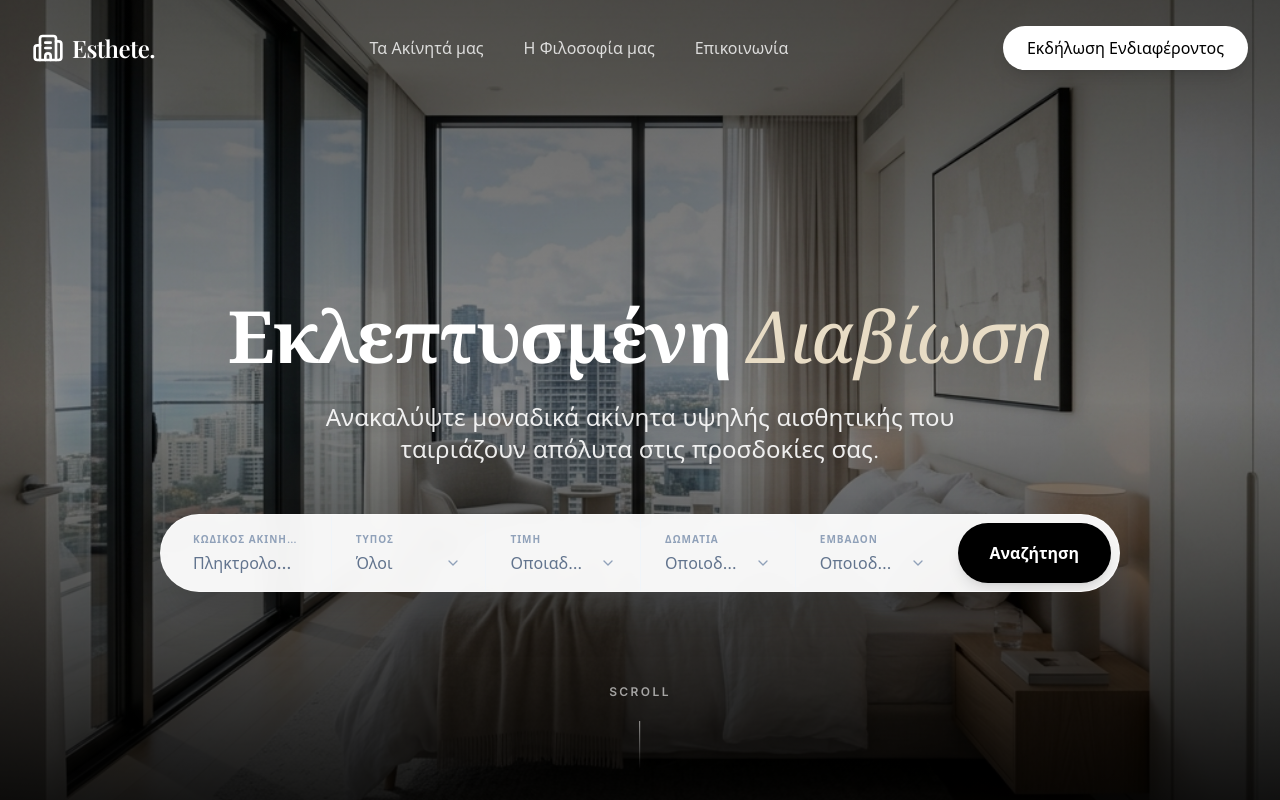
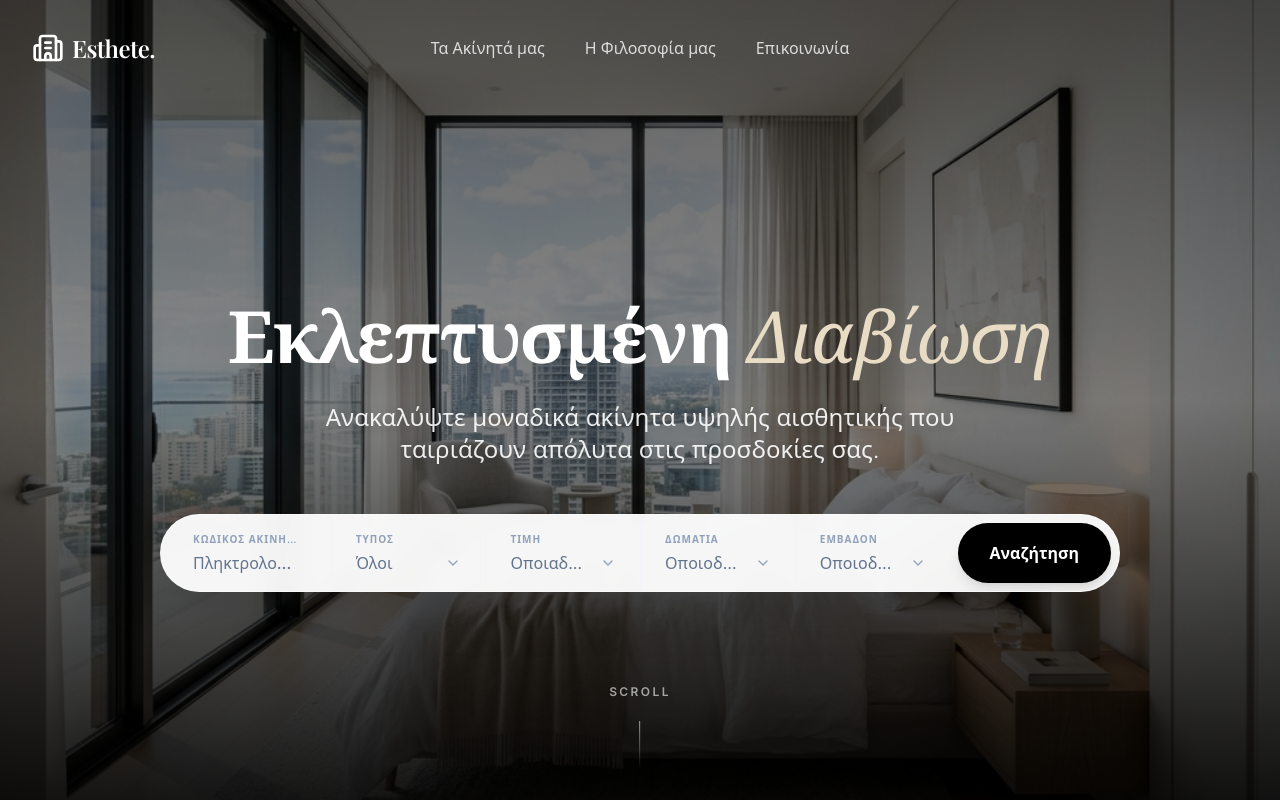
Before and after one commit to FotiosAp/Real_Estate_demo, a React (Vite) app: page / in a window 1280 px wide. Shown: the top 800 px of the page. Built offline with nearby package versions, Linux system fonts and the light colour scheme; a web font is replaced by a local one.

Commit message:
Last button

```diff
--- a/src/components/Navbar.jsx
+++ b/src/components/Navbar.jsx
@@ -45,15 +45,19 @@ const Navbar = () => {
   return (
     <nav className={`fixed w-full z-50 transition-all duration-500 border-b ${isSolid ? 'bg-white/90 backdrop-blur-md border-slate-200 shadow-sm py-2' : 'bg-transparent border-transparent py-4'}`}>
       <div className="max-w-7xl mx-auto px-4 sm:px-6 lg:px-8">
-        <div className="flex justify-between items-center h-16">
+        <div className="flex items-center justify-between h-16 relative w-full">
+          {/* Left Side - Logo */}
+          <div className="flex-1 flex justify-start">
             <Link to="/" onClick={() => { sessionStorage.removeItem('homeScroll'); window.scrollTo(0,0); setMobileMenuOpen(false); }} className="flex items-center space-x-2 group z-50">
               <Building2 className={`h-8 w-8 transition-colors duration-500 ${(isSolid || mobileMenuOpen) ? 'text-black' : 'text-white'}`} />
               <span className={`font-serif text-2xl font-semibold tracking-tight transition-colors duration-500 ${(isSolid || mobileMenuOpen) ? 'text-black' : 'text-white'}`}>
                 Esthete.
               </span>
             </Link>
+          </div>
 
-          <div className="hidden md:flex space-x-10">
+          {/* Center - Nav Items */}
+          <div className="hidden md:flex space-x-10 flex-none justify-center">
             {navItems.map((item) => (
               <button
                 key={item.name}
@@ -66,14 +70,8 @@ const Navbar = () => {
             ))}
           </div>
 
-          <button
-            onClick={() => handleNavClick('contact')}
-            className={`hidden md:block px-6 py-2.5 rounded-full font-medium transition-all duration-500 shadow-lg hover:-translate-y-0.5 ${isSolid ? 'bg-black text-white hover:bg-slate-800' : 'bg-white text-black hover:bg-white/90'}`}
-          >
-            Εκδήλωση Ενδιαφέροντος
-          </button>
-
-          {/* Mobile Menu Toggle */}
+          {/* Right Side - Empty on desktop, Hamburger on mobile */}
+          <div className="flex-1 flex justify-end">
             <button
               onClick={() => setMobileMenuOpen(!mobileMenuOpen)}
               className="md:hidden z-50 p-2 -mr-2 text-current"
@@ -84,6 +82,7 @@ const Navbar = () => {
                 <Menu className={`h-6 w-6 transition-colors duration-500 ${isSolid ? 'text-black' : 'text-white'}`} />
               )}
             </button>
+          </div>
         </div>
       </div>
 
```
Lines whose indentation alone changed are shown as unchanged.
